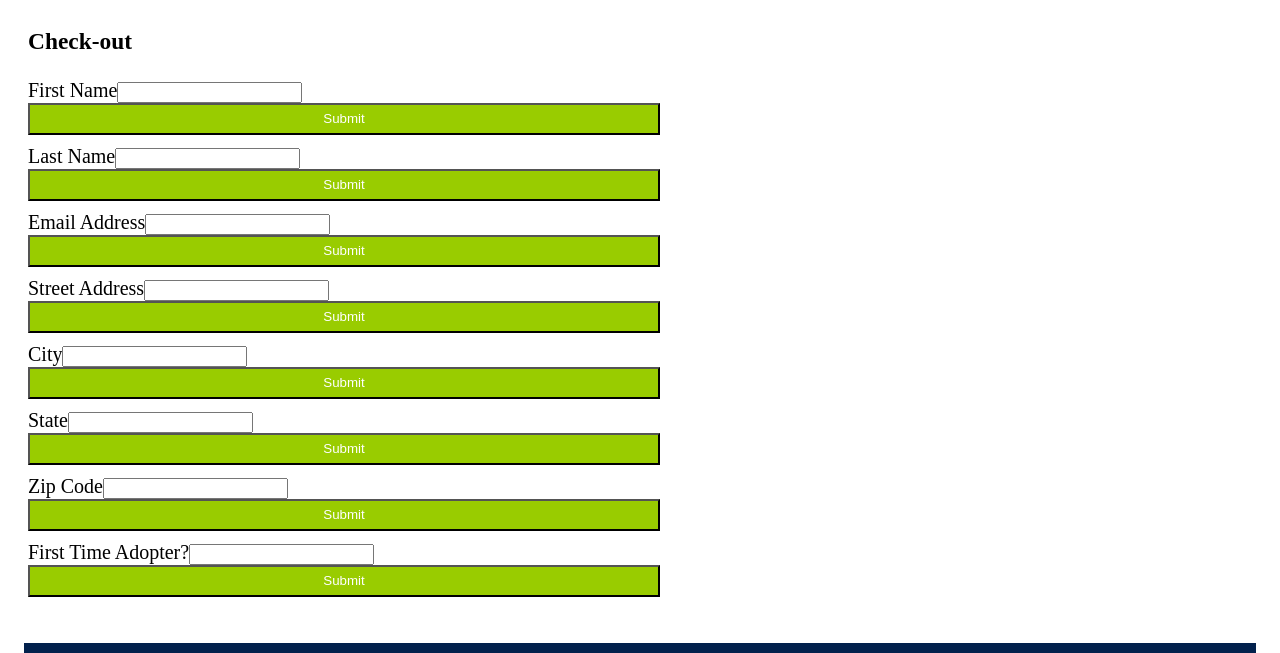
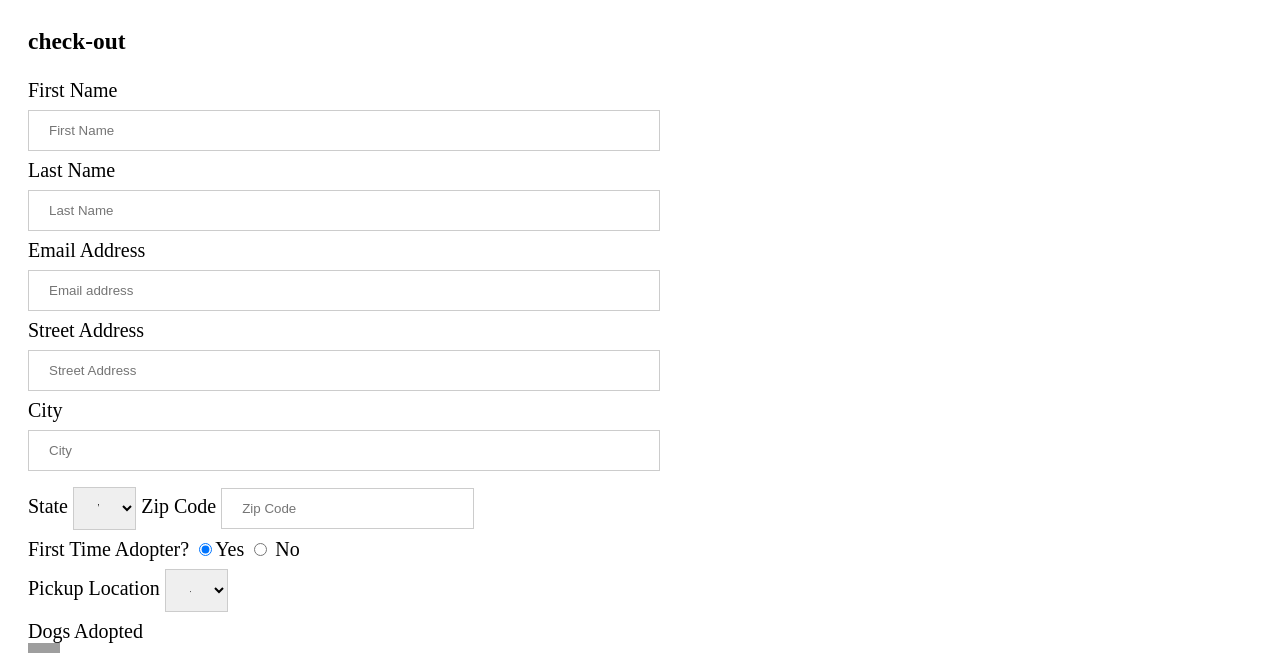
Before and after one commit to github-tommy/html200-adopt-a-dog-final, a plain HTML site: page contact.html in a window 1280 px wide. Shown: the part 370-1023 px from the top of the page. Drawn offline with Linux system fonts and the light colour scheme; grey boxes are pictures that could not be loaded.

Commit message:
Turned on html pic image back, created contact in html file

```diff
--- a/contact.html
+++ b/contact.html
@@ -19,10 +19,59 @@
         <a href="blog.html">Blog</a>
     </nav>
     <div class="form-container">
-        <h3>Check-out</h3>
-        <!-- <button type="submit"></button> -->
+        <h3>check-out</h3>
+        <form action="/action_page.php">
+        <label for="firstName">First Name</label>
+        <br>
+        <input type="text" id="firstName" name="firstName" placeholder="First Name">
+        <br>
+        <label for="lastName">Last Name</label>
+        <input type="text" id="lastName" name="lastname" placeholder="Last Name">
+        <br>
+        <label for="email">Email Address</label>
+        <input type="text" id="email" name="email" placeholder="Email address">
+        <br>
+        <label for="streetAddress">Street Address</label>
+        <input type="text" id="streetaddress" name="streetAddress" placeholder="Street Address">
+        <br>
+        <label for="City">City</label>
+        <input type="text" id="city" name="city" placeholder="City">
 
+        <label for="state"> State</label>
+        <select id="text" name="state">
+            <option value="wa">WA</option>
+            <option value="ca">CA</option>
+            <option value="ny">NY</option>
+            <option value="other">Other</option>
+        </select>
 
+        <label for="text">Zip Code</label>
+        <input type="text2" id="zipCOde" name="zipCode" placeholder="Zip Code">
+        <br>
+        <label for="name">First Time Adopter?</label>
+        <label>
+            <input type="radio" name="yes" value="yes" checked>Yes
+        </label>
+        <label>
+            <input type="radio" name="no" value="no" unchecked> No
+        </label>
+        <br>
+        <label for="region">Pickup Location</label>
+        <select name="region">
+            <option value="--" selected > ---</option>
+            <option value="seattle">Seattle</option>
+            <option value="bellevue">Bellevue</option>
+            <option value="other">Other</option>
+        </select>
+        <br>
+        <label for="name">Dogs Adopted</label>
+        <br>
+        <img src=images/christopher-harris-57366-unsplash.jpg alt="dogs adopted">
+        <br><br><brk></brk>
+        <label for="name">Total Adoption Cost</label>
+        <br>
+        <input type="submit" value="Submit">
+        </form>
     </div>
     <div class="footer">
         <img src="adoptadog-logo.svg" alt="logo adoptadog">
@@ -36,6 +85,6 @@
     </div>
     <hr>
     <small>Copyright 2019 @tommybook-JN</small>
-    <script src="./dogForm.js" charset="utf-8"></script>
+    <script src="./dogAlert.js" charset="utf-8"></script>
 </body>
 </html>
```
Also changed, not shown: blog.html (+3 -3 lines).
